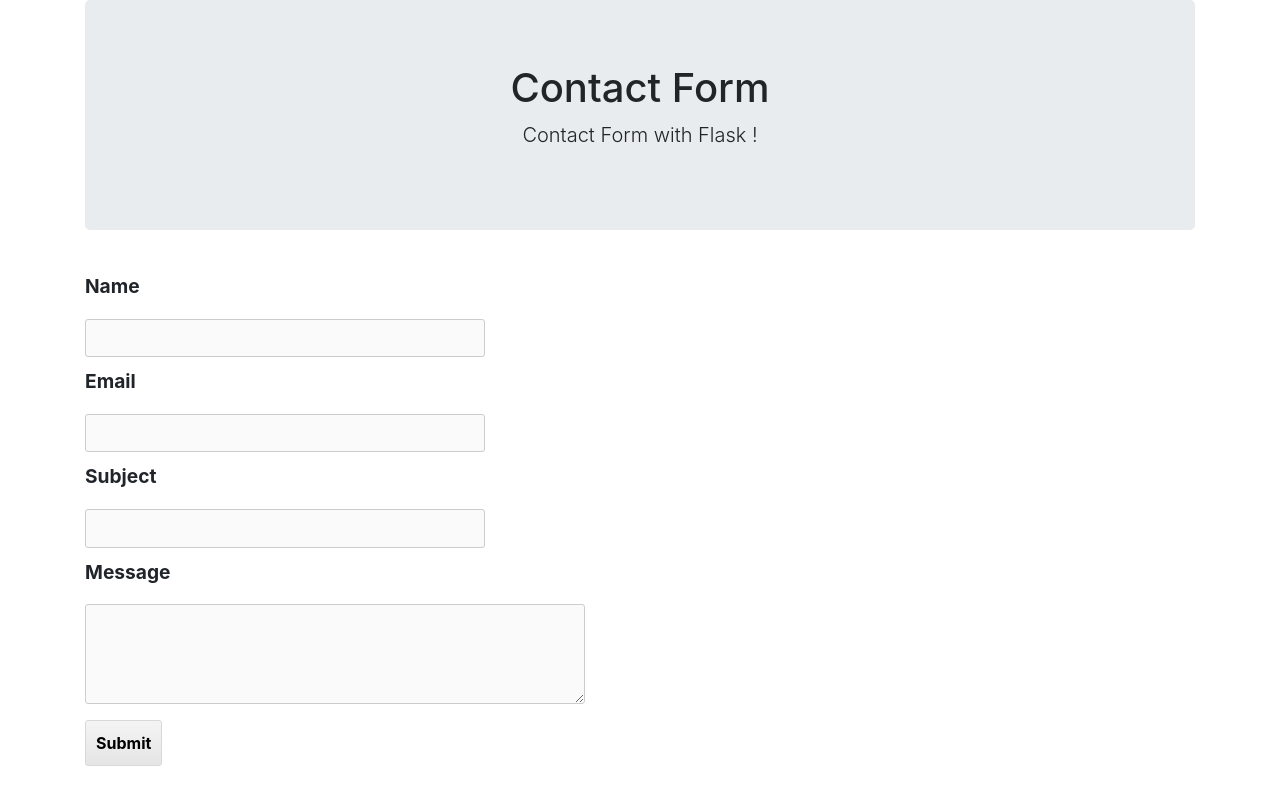
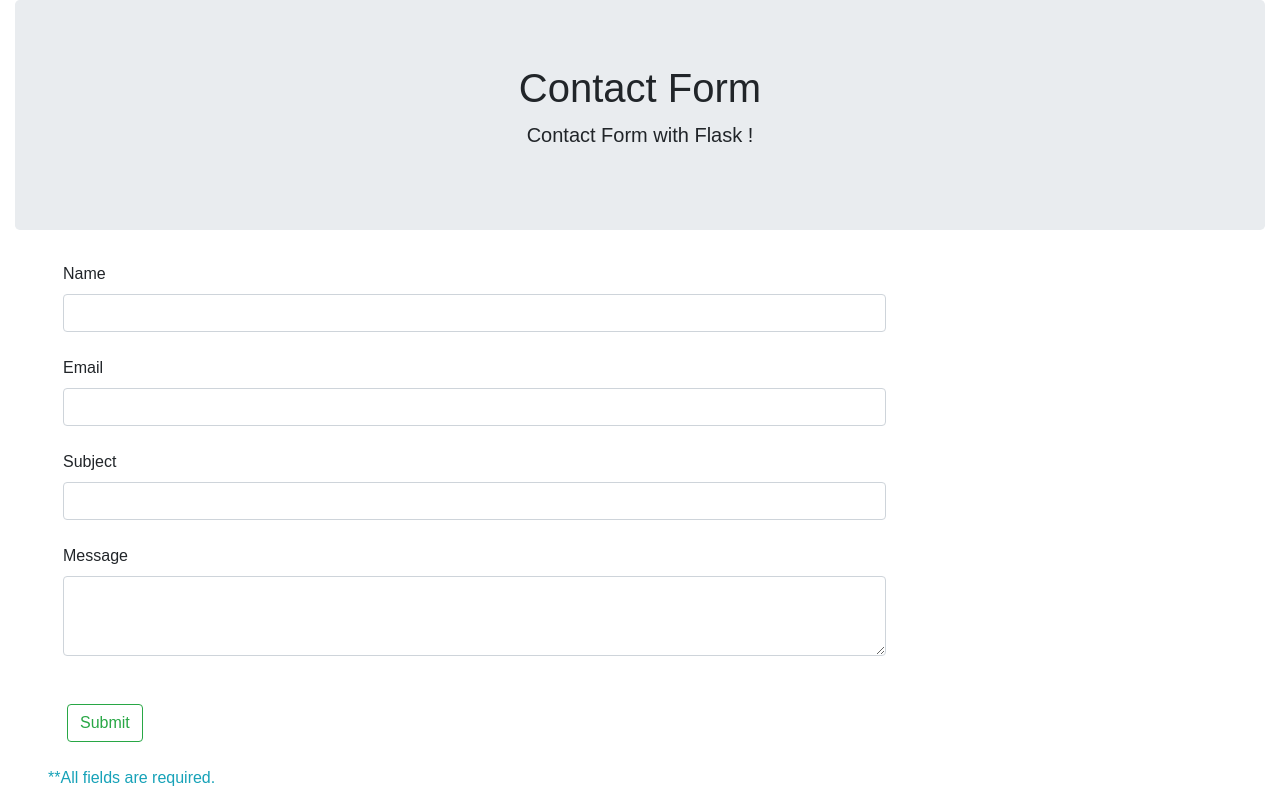
Before and after one commit to kvatsalay/Flask-Contact-form, a Flask app: page /form in a window 1280 px wide. Before the commit the page ends 766 px from the top, so only its background shows below. Run offline with Flask 2, Linux system fonts and the light colour scheme; some libraries are stand-ins or nearby versions.

Commit message:
Update contact.html

```diff
--- a/templates/contact.html
+++ b/templates/contact.html
@@ -2,11 +2,16 @@
 <html>
 <head>
 	<title>{{ title }}</title>
-	<link rel="stylesheet" href="https://stackpath.bootstrapcdn.com/bootstrap/4.3.1/css/bootstrap.min.css" integrity="sha384-ggOyR0iXCbMQv3Xipma34MD+dH/1fQ784/j6cY/iJTQUOhcWr7x9JvoRxT2MZw1T" crossorigin="anonymous">
-	<link rel="stylesheet" type="text/css" href="{{ url_for('static', filename='static/contact.css') }}">
+	<link rel="stylesheet" type="text/css" href="{{ url_for('static', filename='dist/css/bootstrap.min.css') }}"
+	<link href="https://fonts.googleapis.com/css?family=Montserrat:300" rel="stylesheet">
 </head>
 <body>
-	<div class="container text-center">
+	<style type="text/css">
+		body{
+			font-family: 'Montserrat', sans-serif;
+		}
+	</style>
+	<div class="col-lg-12 text-center">
 		<div class="jumbotron">
 		<h1 class="display">Contact Form</h1>
 		<p class="lead">Contact Form with Flask !</p>
@@ -15,6 +20,7 @@
 			<p class="lead text-success">Thank you for feedback !</p>
 		{% endif %}
 		</div>
+
 
 		{% for message  in form.name.errors %}
 		   <div class="flash">{{ message }}</div>
@@ -32,27 +38,31 @@
 		   <div class="flash">{{ message }}</div>
 		{% endfor %}
 	</div>
-	<div class="container">
+
+		<div class="col-md-8 ml-5">
 		<form action="{{ url_for('contactForm') }}" method="POST">
 
 
 			{{ form.hidden_tag() }}
 
-			{{ form.name.label }}
-			{{ form.name }}
+			{{ form.name.label() }}
+			{{ form.name(class="form-control pt-4") }}
 
-			{{ form.email.label() }}
-			{{ form.email }}
+			{{ form.email.label(class="pt-4") }}
+			{{ form.email(class="form-control pt-4") }}
 
-			{{ form.subject.label() }}
-			{{ form.subject }}
+			{{ form.subject.label(class="pt-4") }}
+			{{ form.subject(class="form-control") }}
 
-			{{ form.message.label() }}
-			{{ form.message }}
+			{{ form.message.label(class="pt-4") }}
+			{{ form.message(class="form-control pt-4") }}
 
-			{{ form.submit }}
+			{{ form.submit(class="btn btn-outline-success ml-1 mt-5") }}
+
 
 		</form>
 	</div>
+	<p class="text-info ml-5 pt-4">**All fields are required.</p>
+
 </body>
 </html>
```
